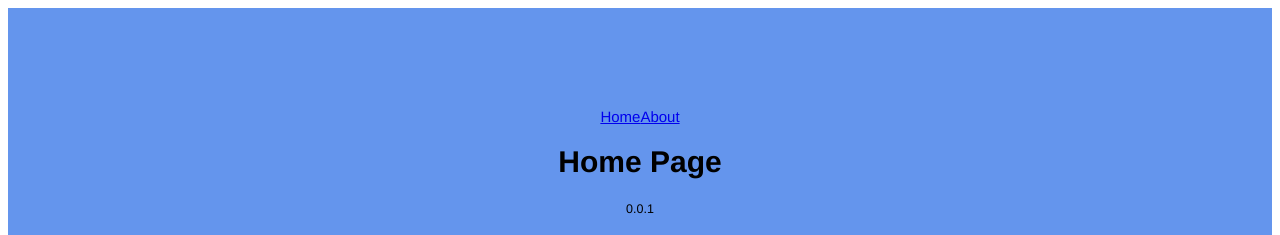
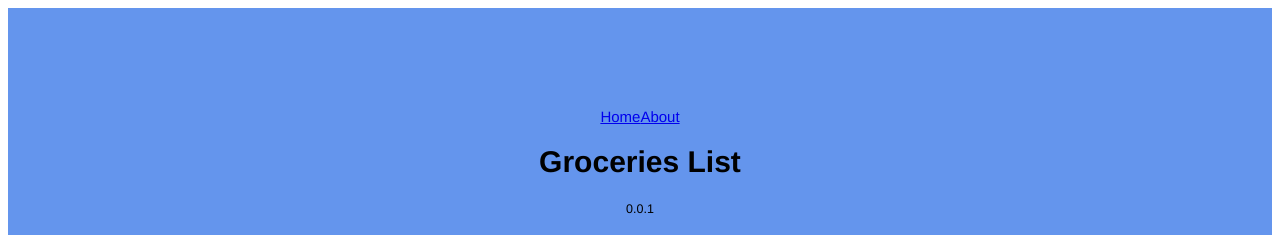
Before and after one commit to vijayetar/nextjs_groceries, a Next.js app: page / in a window 1280 px wide. Shown: the top 235 px of the page. Built offline with nearby package versions, Linux system fonts and the light colour scheme.

Commit message:
groceries list

```diff
--- a/pages/index.js
+++ b/pages/index.js
@@ -9,7 +9,7 @@ export default function Home() {
       <Link href="/about">
           <a>About</a>
       </Link>
-      <h1>Home Page</h1>
+      <h1>Groceries List</h1>
       <footer><small>0.0.1</small></footer>
       <style jsx>{`
         .hello {
```
